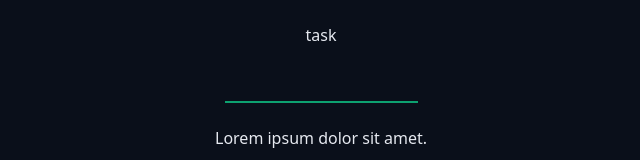
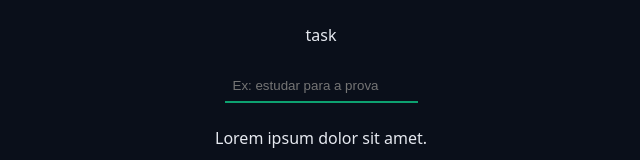
Before and after one commit to Carlosjw/chronos-pomodoro, a React (Vite) app: page / in a window 1280 px wide. Shown: the part 561-721 px from the top of the page, without its empty margins (319-959 px from the left). Built offline with nearby package versions, Linux system fonts and the light colour scheme.

Commit message:
LittleChanges

```diff
--- a/src/App.tsx
+++ b/src/App.tsx
@@ -23,7 +23,12 @@ export function App() {
             <Container>
                 <form action="" className="form">
                     <div className="formRow">
-                        <DefaultInput labelText='task' id='inputDefault' type='text' />
+                        <DefaultInput
+                            labelText='task'
+                            id='inputDefault'
+                            type='text'
+                            placeholder='Ex: estudar para a prova'
+                        />
                     </div>
 
                     <div className="formRow">
```
